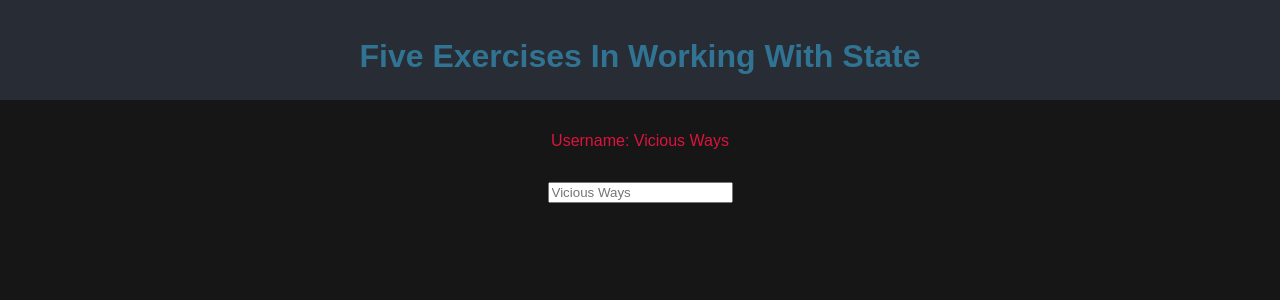
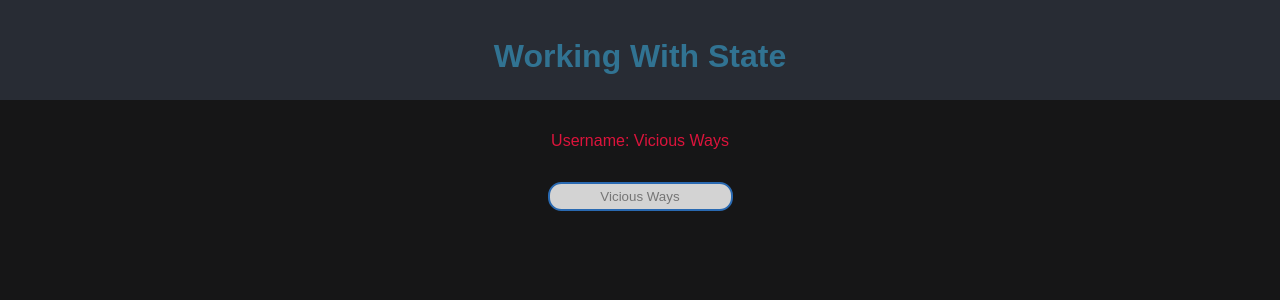
Before and after one commit to Vicious27/StateInReactExplained, a React (Create React App) app: page / in a window 1280 px wide. Shown: the top 300 px of the page. Built offline with nearby package versions, Linux system fonts and the light colour scheme.

Commit message:
deleted unnecessary comments

```diff
--- a/src/App.css
+++ b/src/App.css
@@ -19,6 +19,14 @@ button.button {
   background: black;
   color: rgb(40, 160, 190);
   font-size: 16px;
+}
+
+input {
+  height: 2.2em;
+  border-radius: 1em;
+  border:rgb(41, 105, 177) solid .20em;
+  background-color: rgba(236, 236, 236, 0.884);
+  text-align: center;
 }
 
 h1,h2 {
--- a/src/App.js
+++ b/src/App.js
@@ -7,7 +7,7 @@ function App() {
   return (
     <>
       <header className="App-header">
-        <h1> Five Exercises In Working With State</h1>
+        <h1> Working With State</h1>
       </header>
       {/* <Practice1 /> */}
       <Practice2 />
```
Also changed, not shown: src/Practice2.js (+0 -11 lines).
